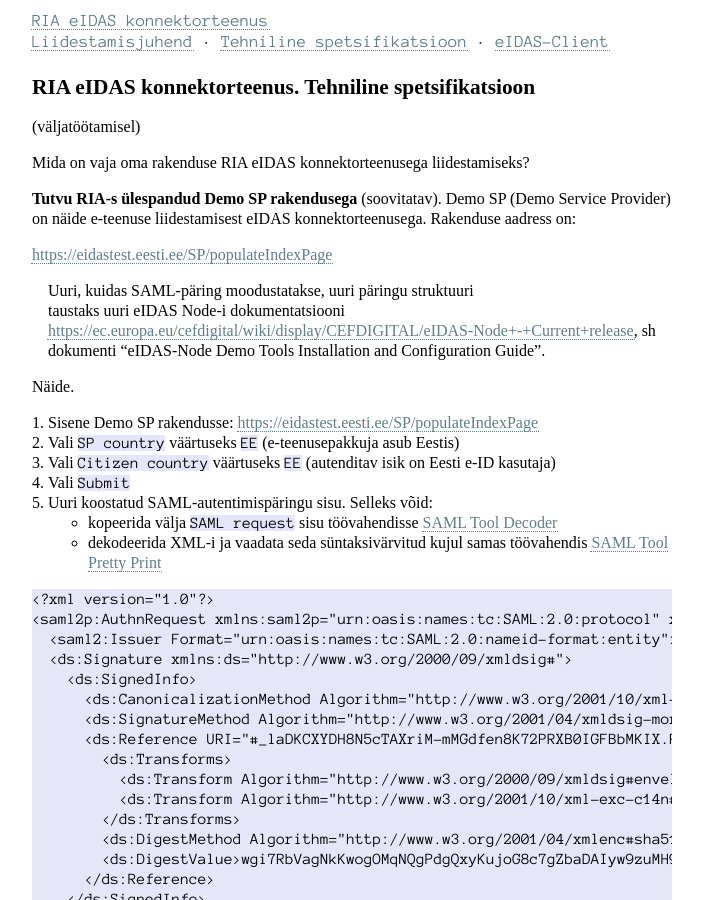
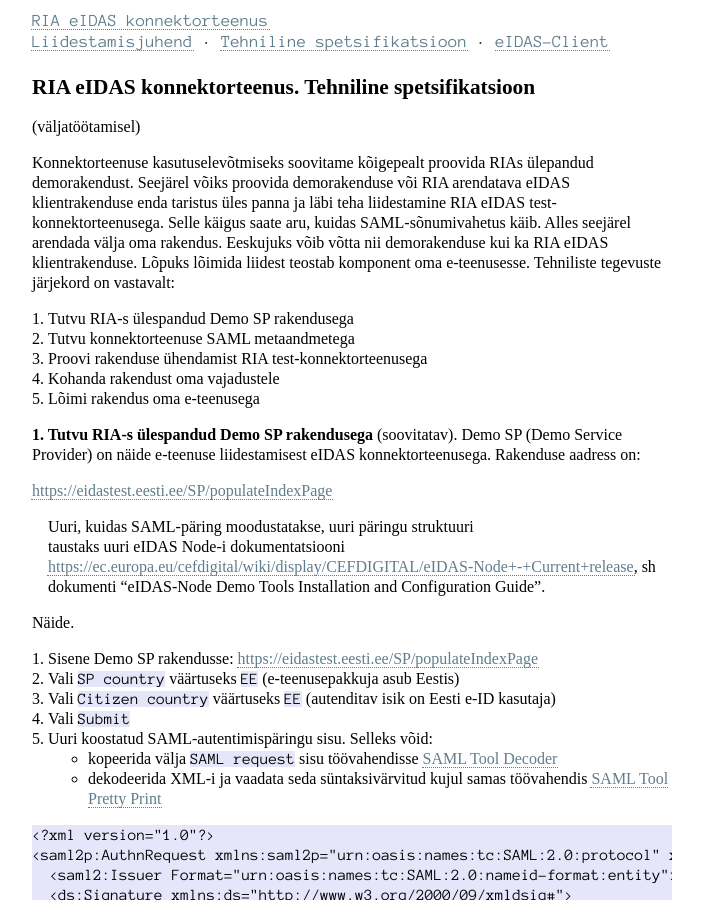
Before and after one commit to e-gov/eIDAS-Node, a Jekyll site: the page built from Spetsifikatsioon.md, in a window 1280 px wide and 900 px high. Shown: the whole window, without its empty margins (0-704 px from the left). Built offline with Jekyll 4.4.1, drawn with Linux system fonts in a browser that asks for light colours; our own code applies the rules of GitHub Pages for plain Markdown files; some of the changed text lies outside the part shown.

Commit message:
Update Spetsifikatsioon.md

```diff
--- a/Spetsifikatsioon.md
+++ b/Spetsifikatsioon.md
@@ -6,9 +6,15 @@ permalink: Spetsifikatsioon
 
 (väljatöötamisel)
 
-Mida on vaja oma rakenduse RIA eIDAS konnektorteenusega liidestamiseks?
+Konnektorteenuse kasutuselevõtmiseks soovitame kõigepealt proovida RIAs ülepandud demorakendust. Seejärel võiks proovida demorakenduse või RIA arendatava eIDAS klientrakenduse enda taristus üles panna ja läbi teha liidestamine RIA eIDAS test-konnektorteenusega. Selle käigus saate aru, kuidas SAML-sõnumivahetus käib. Alles seejärel arendada välja oma rakendus. Eeskujuks võib võtta nii demorakenduse kui ka RIA eIDAS klientrakenduse. Lõpuks lõimida liidest teostab komponent oma e-teenusesse. Tehniliste tegevuste järjekord on vastavalt:
 
-__Tutvu RIA-s ülespandud Demo SP rakendusega__ (soovitatav). Demo SP (Demo Service Provider) on näide e-teenuse liidestamisest eIDAS konnektorteenusega. Rakenduse aadress on:
+1. Tutvu RIA-s ülespandud Demo SP rakendusega
+2. Tutvu konnektorteenuse SAML metaandmetega
+3. Proovi rakenduse ühendamist RIA test-konnektorteenusega
+4. Kohanda rakendust oma vajadustele
+5. Lõimi rakendus oma e-teenusega
+
+__1. Tutvu RIA-s ülespandud Demo SP rakendusega__ (soovitatav). Demo SP (Demo Service Provider) on näide e-teenuse liidestamisest eIDAS konnektorteenusega. Rakenduse aadress on:
 
   [https://eidastest.eesti.ee/SP/populateIndexPage](https://eidastest.eesti.ee/SP/populateIndexPage)
 
@@ -118,3 +124,9 @@ RIA-le tuleb esitada:
 
 Liidestuja poolt võib olla vajalik:
 - tulemüüris läbipääsu tegemine, et RIA poolt tulevad meta ja returnUrl oleks väljaspoolt kättesaadavad.
+
+__4. Kohanda rakendust oma vajadustele__.
+
+(koostamisel)
+
+__5. Lõimi rakendus oma e-teenusega__.
```
Also changed, not shown: other parts of Spetsifikatsioon.md (+2 -2 lines).
